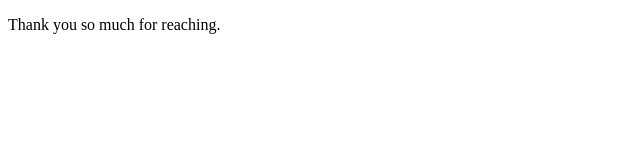
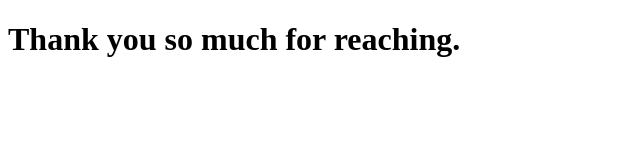
Before and after one commit to ali-husnain/myintro, a plain HTML site: page index.html in a window 1280 px wide. Shown: the whole page, without its empty margins (0-640 px from the left). Drawn offline with Linux system fonts and the light colour scheme.

Commit message:
Update index.html

```diff
--- a/index.html
+++ b/index.html
@@ -10,7 +10,7 @@
 
 <!-- Feel free to change this text here -->
 <p>
-  Thank you so much for reaching.
+  <h1>Thank you so much for reaching.</h1>
 </p>
 
 </body>
```
